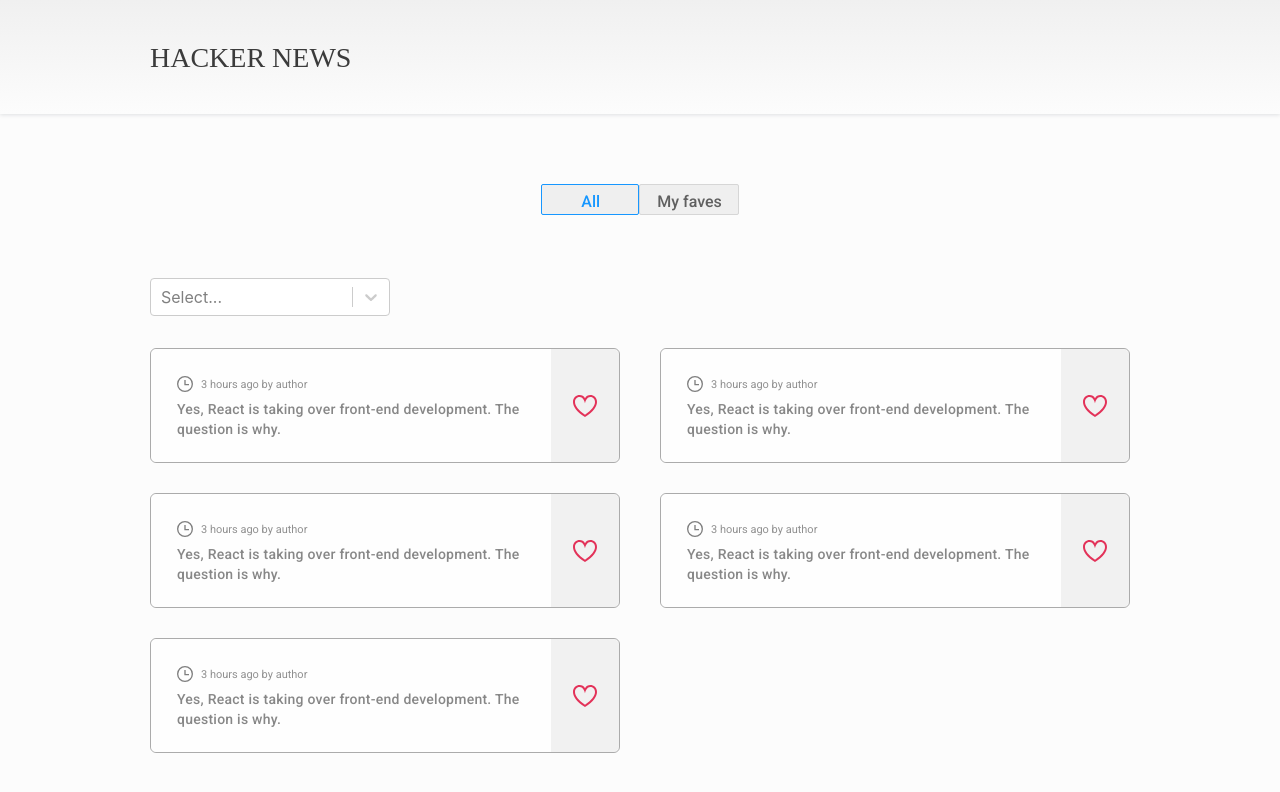
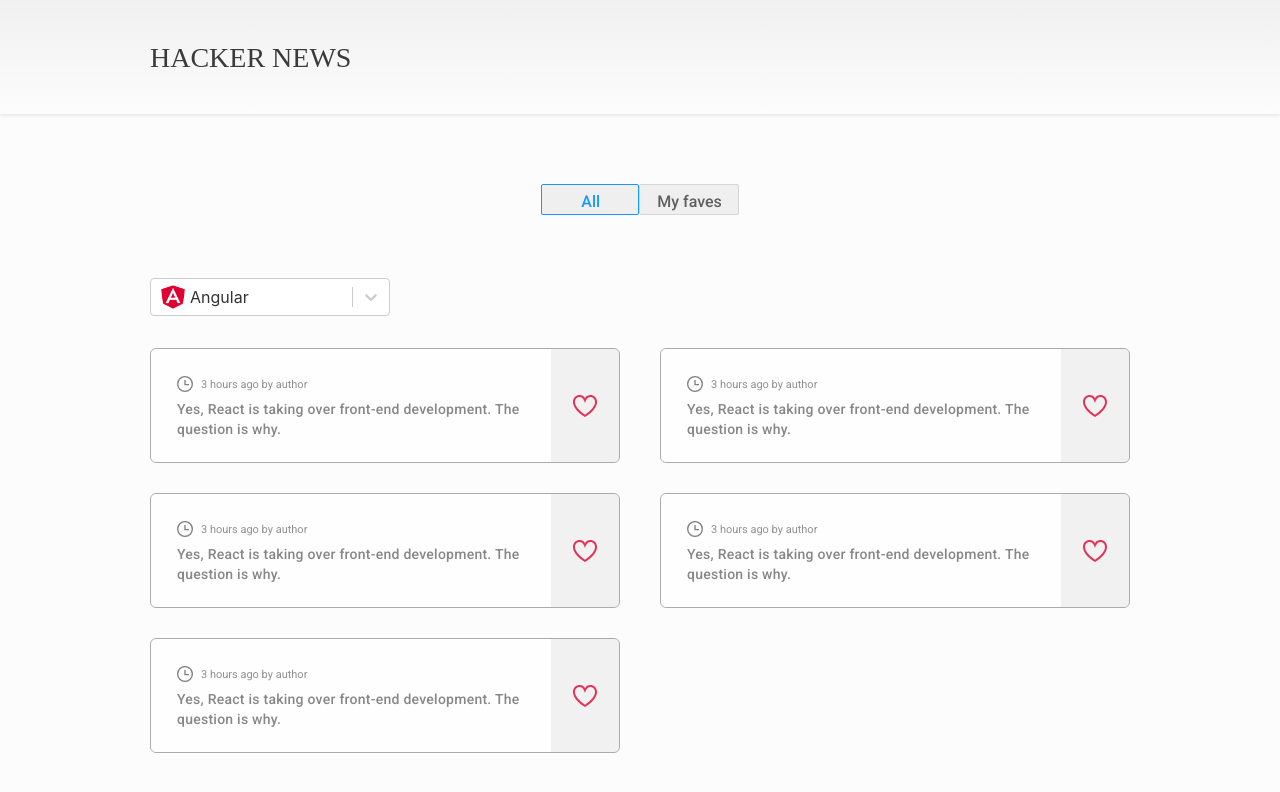
Before and after one commit to HelisMontes/reign-app, a React (Create React App) app: page / in a window 1280 px wide. Shown: the top 792 px of the page. Built offline with nearby package versions, Linux system fonts and the light colour scheme.

Commit message:
value default select

```diff
--- a/src/components/Select/index.js
+++ b/src/components/Select/index.js
@@ -12,10 +12,16 @@ const SelectFrameword = ({ onChange }) => {
     <SelectStyle>
       <Select
         options={frameword}
+        value={frameword.filter((option) => option.label === "Angular")}
         isSearchable={false}
         formatOptionLabel={(frameword) => (
           <div className="frameword-option">
-            <img src={frameword.image} alt={frameword.value} width="24px" height="24px"/>
+            <img
+              src={frameword.image}
+              alt={frameword.value}
+              width="24px"
+              height="24px"
+            />
             <span>{frameword.label}</span>
           </div>
         )}
```
